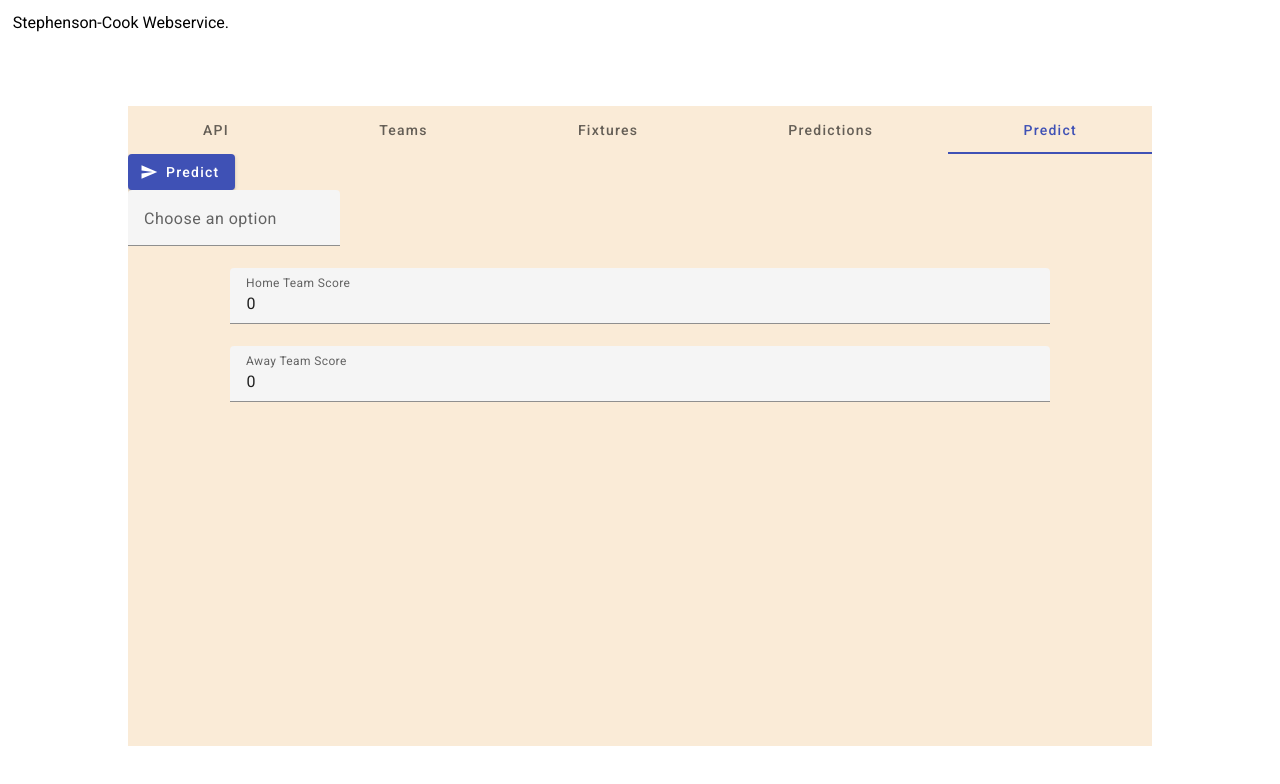
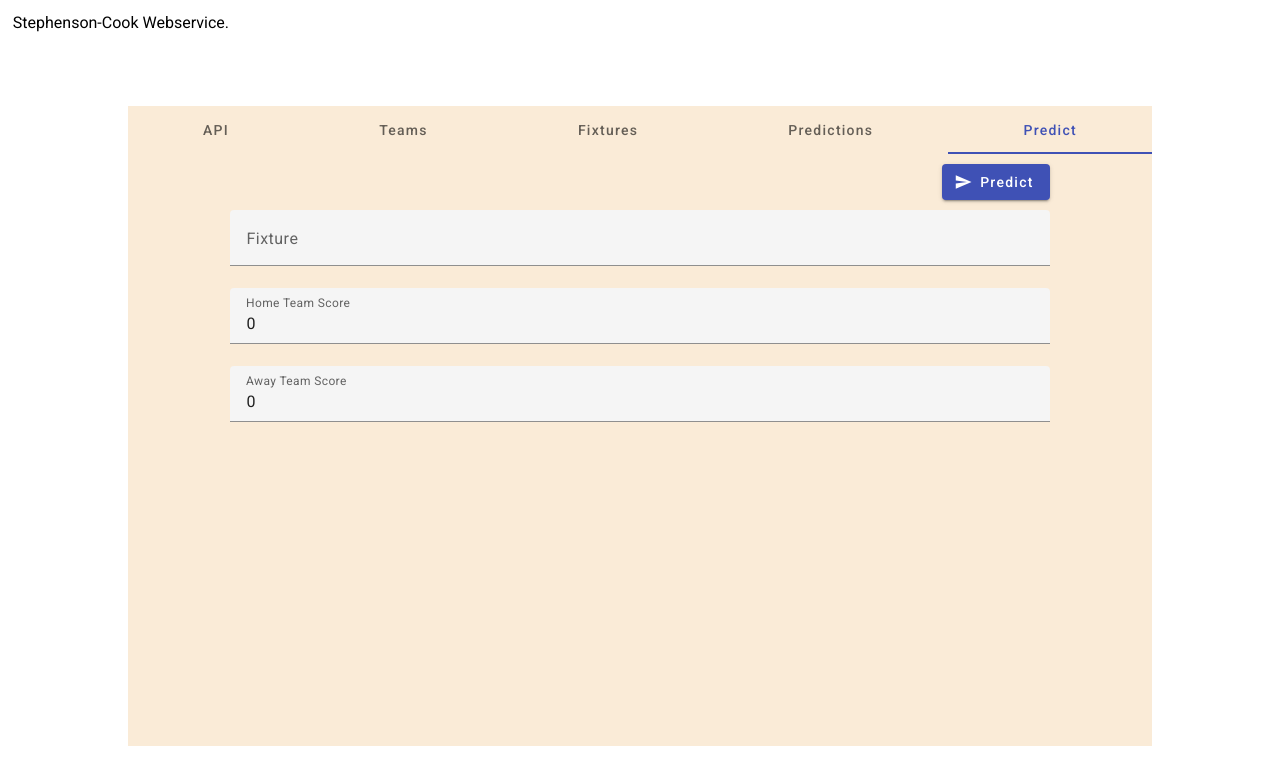
Before and after one commit to matsoncook/PunditDogSWA, an Angular app: page / in a window 1280 px wide. Both pictures are taken after a click on the tab "Predict". Shown: the top 784 px of the page. Built offline with nearby package versions, Linux system fonts and the light colour scheme.

Commit message:
Predict layout

```diff
--- a/src/app/app.component.css
+++ b/src/app/app.component.css
@@ -42,3 +42,24 @@
       width: 50%; /* or any appropriate width
     }
 } */
+
+.sub-header{
+
+  display: flex;
+  //background-color: #00bcd4;
+  justify-content: space-between;
+  margin-left: 10%;
+  margin-right: 10%;
+  margin-top: 1%;
+  margin-bottom: 1%;
+
+
+}
+
+.sub-header-left {
+
+}
+
+.sub-header-right {
+   margin-left: auto; /* This will push the item to the right */
+}
--- a/src/app/app.component.html
+++ b/src/app/app.component.html
@@ -88,24 +88,28 @@ Stephenson-Cook Webservice.
         </form>
       </mat-tab>
       <mat-tab label="Predict">
-        <div>
-        <button mat-raised-button color="primary" (click)="predictSubmit()">
-          <mat-icon>send</mat-icon>
-          Predict
-        </button>
+        <div class="sub-header">
+          <div class="sub-header-left">
 
           </div>
+          <div class="sub-header-right">
+            <button mat-raised-button color="primary" (click)="predictSubmit()" >
+              <mat-icon>send</mat-icon>
+              Predict
+            </button>
+          </div>
+        </div>
 
         <div>
-          <mat-form-field appearance="fill">
-            <mat-label>Choose an option</mat-label>
+          <mat-form-field appearance="fill"   fxFlex="50%" class="code">
+            <mat-label>Fixture</mat-label>
             <input matInput
 
                    [matAutocomplete]="auto"
                    [(ngModel)]="selectedOption"
                    [ngModelOptions]="{standalone: true}"
                    (ngModelChange)="onOptionSelected($event)">
-            {{ selectedOption.description  }}
+
             <mat-autocomplete #auto="matAutocomplete" [displayWith]="displayFn">
               <mat-option *ngFor="let option of fixtureList" [value]="option">
                 {{ option.description  }}
```
